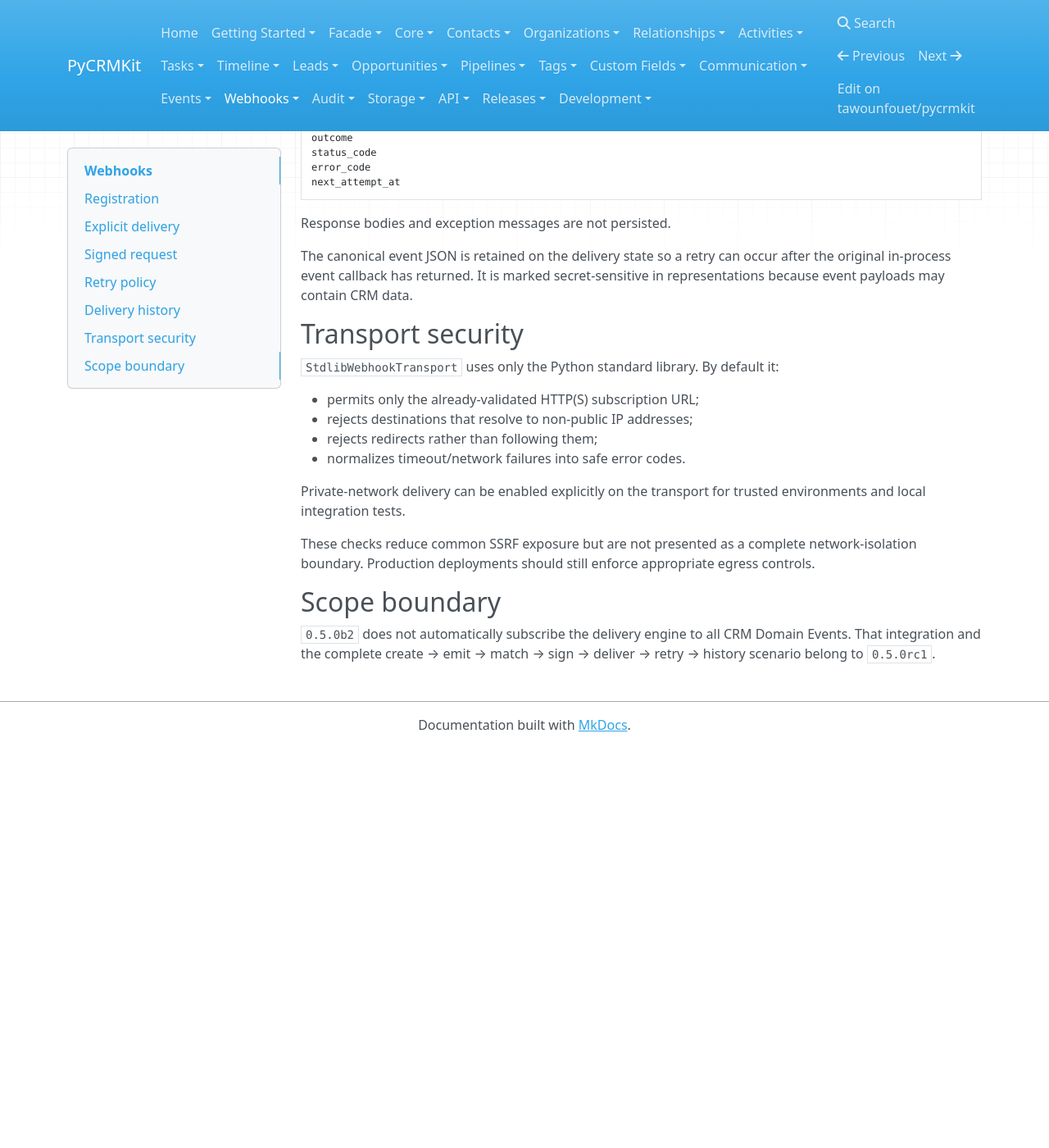
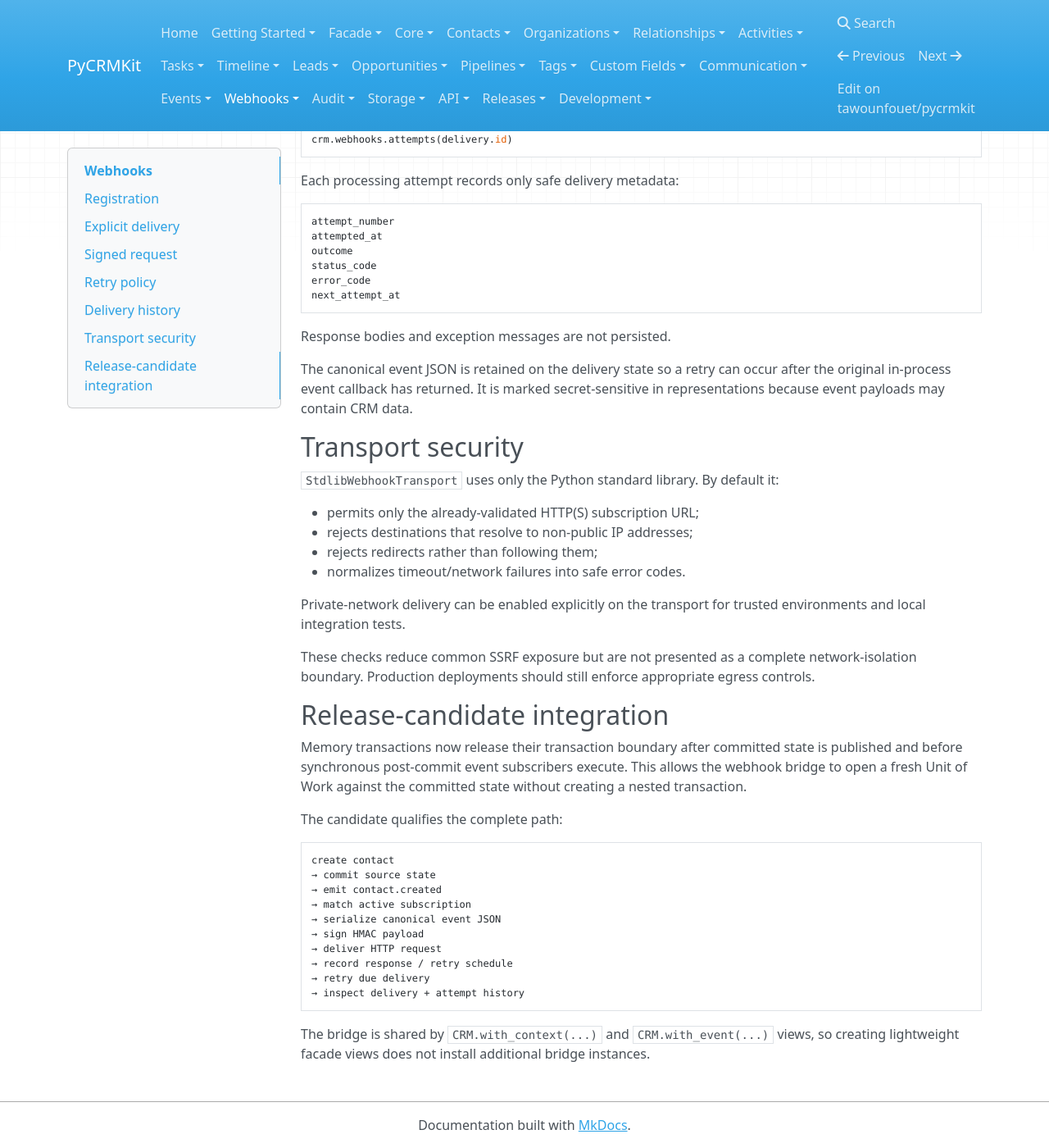
Before and after one commit to tawounfouet/pycrmkit, an MkDocs documentation site: the page built from docs/webhooks/index.md, in a window 1280 px wide and 1400 px high, scrolled down 1956 px. Shown: the whole window at 82% size. Built offline with MkDocs 1.6.1, drawn with Linux system fonts in a browser that asks for light colours; nearby versions of some CDN libraries; before the commit the page ends 2868 px from its top, so only the background shows below that; some of the changed text lies outside the part shown.

Commit message:
docs(webhooks): document automatic release-candidate integration

````diff
--- a/docs/webhooks/index.md
+++ b/docs/webhooks/index.md
@@ -25,14 +25,23 @@
 
 ## Explicit delivery
 
-`0.5.0b2` intentionally keeps delivery explicit:
+`0.5.0rc1` enables automatic delivery for committed registered CRM events by
+default. After a matching subscription exists, a normal facade mutation such as
+`crm.contacts.create(...)` can emit `contact.created`, which is bridged into the
+same delivery engine after the source transaction has committed.
 
 ```python
-deliveries = crm.webhooks.deliver(event)
+crm.webhooks.register(
+    url="https://example.com/hooks/crm",
+    events=["contact.created"],
+)
+
+crm.contacts.create(display_name="Ada")
 ```
 
-Automatic subscription to the CRM event bus is reserved for the release
-candidate so the engine can be qualified independently first.
+Manual `crm.webhooks.deliver(event)` remains available and uses the same
+idempotency boundary. Automatic bridging can be disabled explicitly with
+`CRM.memory(webhook_auto_delivery=False)`.
 
 One `WebhookDelivery` exists for each:
 
@@ -134,9 +143,28 @@
 network-isolation boundary. Production deployments should still enforce
 appropriate egress controls.
 
-## Scope boundary
+## Release-candidate integration
 
-`0.5.0b2` does not automatically subscribe the delivery engine to all CRM
-Domain Events. That integration and the complete
-create → emit → match → sign → deliver → retry → history scenario belong to
-`0.5.0rc1`.
+Memory transactions now release their transaction boundary after committed state
+is published and before synchronous post-commit event subscribers execute. This
+allows the webhook bridge to open a fresh Unit of Work against the committed
+state without creating a nested transaction.
+
+The candidate qualifies the complete path:
+
+```text
+create contact
+→ commit source state
+→ emit contact.created
+→ match active subscription
+→ serialize canonical event JSON
+→ sign HMAC payload
+→ deliver HTTP request
+→ record response / retry schedule
+→ retry due delivery
+→ inspect delivery + attempt history
+```
+
+The bridge is shared by `CRM.with_context(...)` and `CRM.with_event(...)` views,
+so creating lightweight facade views does not install additional bridge
+instances.
````
